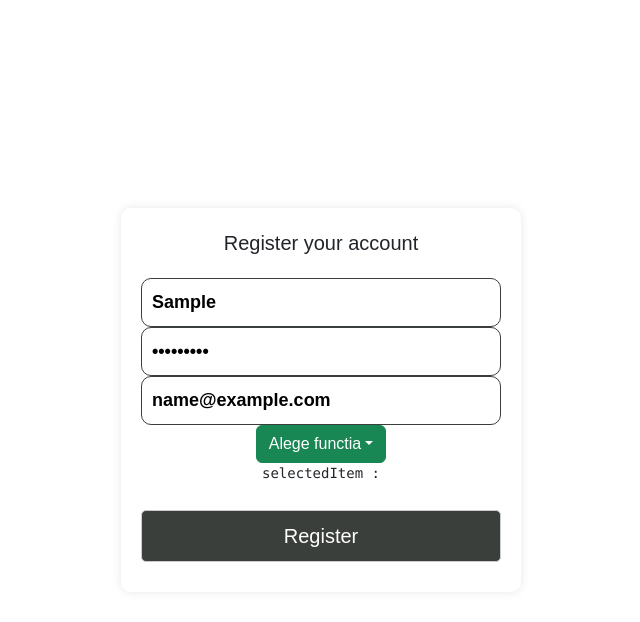
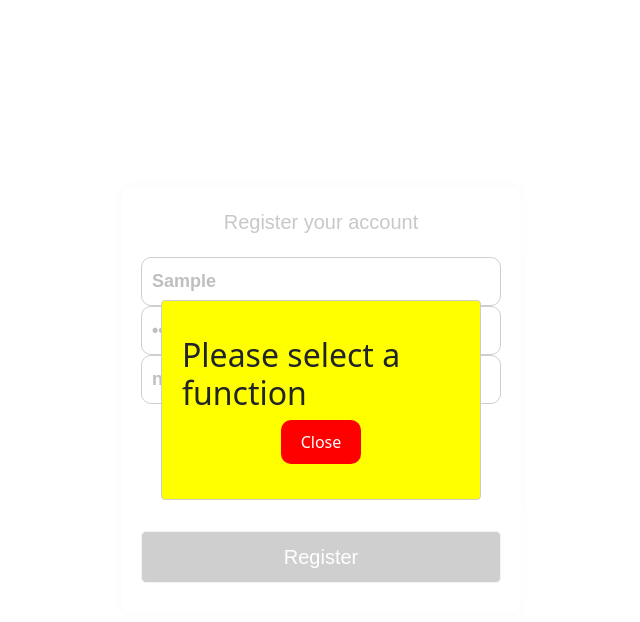
Before and after one commit to FlaviusRabuga/BoardBusters-Frontend, a Next.js app: page /register in a window 1280 px wide. Both pictures are taken after typing "Sample", "Sample123", "name@example.com" into the empty fields and a click on the button "Register". Shown: the top 622 px of the page, without its empty margins (319-959 px from the left). Built offline with nearby package versions, Linux system fonts and the light colour scheme.

Commit message:
Register Window errors

```diff
--- a/src/app/register/page.jsx
+++ b/src/app/register/page.jsx
@@ -7,15 +7,18 @@ import DropdownButton from 'react-bootstrap/DropdownButton';
 import ButtonGroup from 'react-bootstrap/ButtonGroup';
 import 'bootstrap/dist/css/bootstrap.min.css';
 import { useState } from 'react';
+import Modal from 'react-modal';
 
 
 export default function Page() {
 
   const items =['Manager', 'Employee']
-
+  const [modalIsOpen, setModalIsOpen] = useState(false);
+  const [modalMessage, setModalMessage] = useState('');
   function validateInput(username, password) {
     if (username === '' || password === '') {
-      alert('Please fill in all fields');
+      setModalMessage('Please fill in all fields');
+      setModalIsOpen(true);
       return false;
     }
     return true;
@@ -31,17 +34,21 @@ export default function Page() {
     const email = data.get('email');
 
     if (selectedItem === "") {
-      alert('Please select a function');
+      setModalMessage('Please select a function');
+      setModalIsOpen(true);
       return false;
     }
 
     if (username === '' || password === '' || email === '') {
-      alert('Please fill in all fields');
+      setModalMessage('Please fill in all fields');
+      setModalIsOpen(true);
       return false;
     }
 
     if (email.indexOf('@') === -1) {
-      alert('Invalid email');
+      // alert('Invalid email');
+      setModalMessage('Invalid email');
+      setModalIsOpen(true);
       return false;
     }
     console.log(username);
@@ -63,6 +70,7 @@ export default function Page() {
     // console.log(responseData);
   }
 
+
   const [selectedItem, setSelectedItem] = useState("");
   return (
 
@@ -80,7 +88,7 @@ export default function Page() {
         <div className="input2"> <input className="inputLog" type="text" placeholder="Email" password="password" name="email">
         </input> </div>
 
-        <Dropdown>
+        {/* <Dropdown>
           <Dropdown.Toggle  variant="success" id="dropdown-basic" className = "butonFunctie">
             Alege functia
           </Dropdown.Toggle>
@@ -91,15 +99,61 @@ export default function Page() {
             ))
           }
           </Dropdown.Menu>
-        </Dropdown>
+        </Dropdown> */}
+        <h3>Alege functia</h3>
+        <div style={{ textAlign: 'left' }}></div>
+        <DropdownButton
+          as={ButtonGroup}
+          key={'down'}
+          id={`dropdown-button-drop-${'down'}`}
+          drop={'down'}
+          variant="secondary"
+          title={selectedItem}
+          className = "butonFunctie"
+        >
+          {items.map((item, index) => (
+            <Dropdown.Item key={index} onClick = { () => setSelectedItem(item)}>{item}</Dropdown.Item>
+          ))
+          }
+        </DropdownButton>
+
         <pre> selectedItem : {selectedItem}</pre>
         <div> <button className="buttonLog">Register</button> </div>
-
+        <Modal
+                isOpen={modalIsOpen}
+                onRequestClose={() => setModalIsOpen(false)}
+                contentLabel="Message Modal"
+                style={{
+                  content: {
+                      width: '25%', // Set the width to 50% of the window
+                      height: '25%', // Set the height to 50% of the window
+                      margin: 'auto', // Center the modal in the window
+                      display: 'flex', // Use Flexbox for layout
+                      flexDirection: 'column', // Stack the items vertically
+                      justifyContent: 'center', // Center the items vertically
+                      alignItems: 'center', // Center the items horizontally
+                      backgroundColor: 'yellow',
+                  },
+              }}
+            >
+                <h2>{modalMessage}</h2>
+                <button
+                      onClick={() => setModalIsOpen(false)}
+                      style={{
+                        backgroundColor: 'red', // Set the background color to red
+                        borderRadius: '10px', // Round the corners
+                        color: 'white', // Set the text color to white
+                        border: 'none', // Remove the border
+                        padding: '10px 20px', // Add some padding
+                      }}
+              >
+                Close
+                </button>
+            </Modal>
 
       </div>
     </form>
 
     </>
   );
-
 }
```
Also changed, not shown: src/app/new_board/style.css (added).
